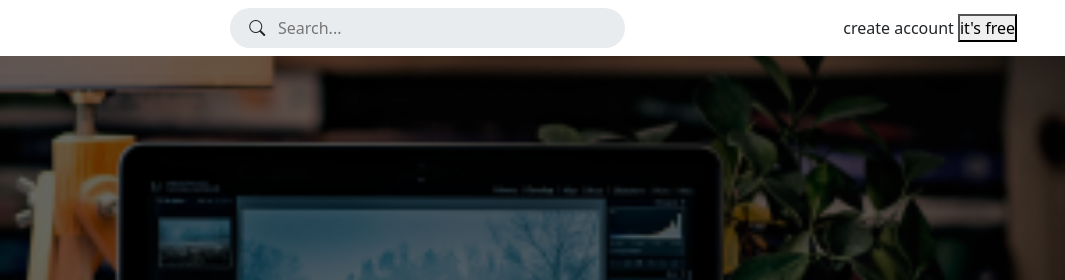
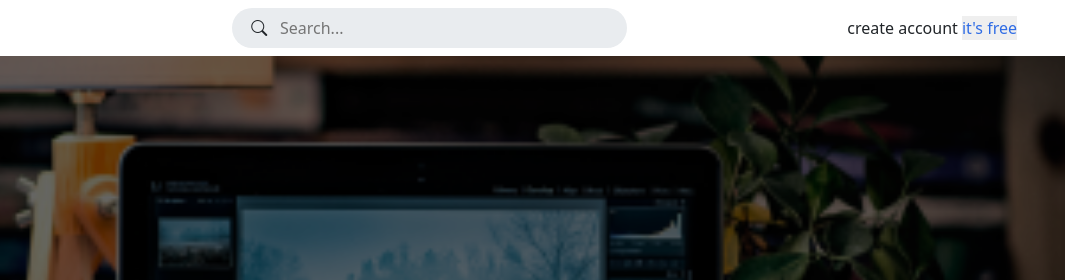
Before and after one commit to yashjangir3233/atgfrontend, a plain HTML site: page index.html in a window 1280 px wide. Shown: the top 280 px of the page, 215-1280 px from the left. Drawn offline with nearby package versions, Linux system fonts and the light colour scheme.

Commit message:
second commit

```diff
--- a/index.html
+++ b/index.html
@@ -124,7 +124,7 @@
             <ul class="navbar-nav ml-auto d-flex justify-content-center align-content-center">
               <li class="nav-item">
                 <span>create account </span>
-                <button data-bs-toggle="modal" data-bs-target="#signupModal">it's free</button>
+                <button data-bs-toggle="modal" data-bs-target="#signupModal" style="border: none; outline: none; color: #2F6CE5;">it's free</button>
               </li>
             </ul>
           </div>
```
